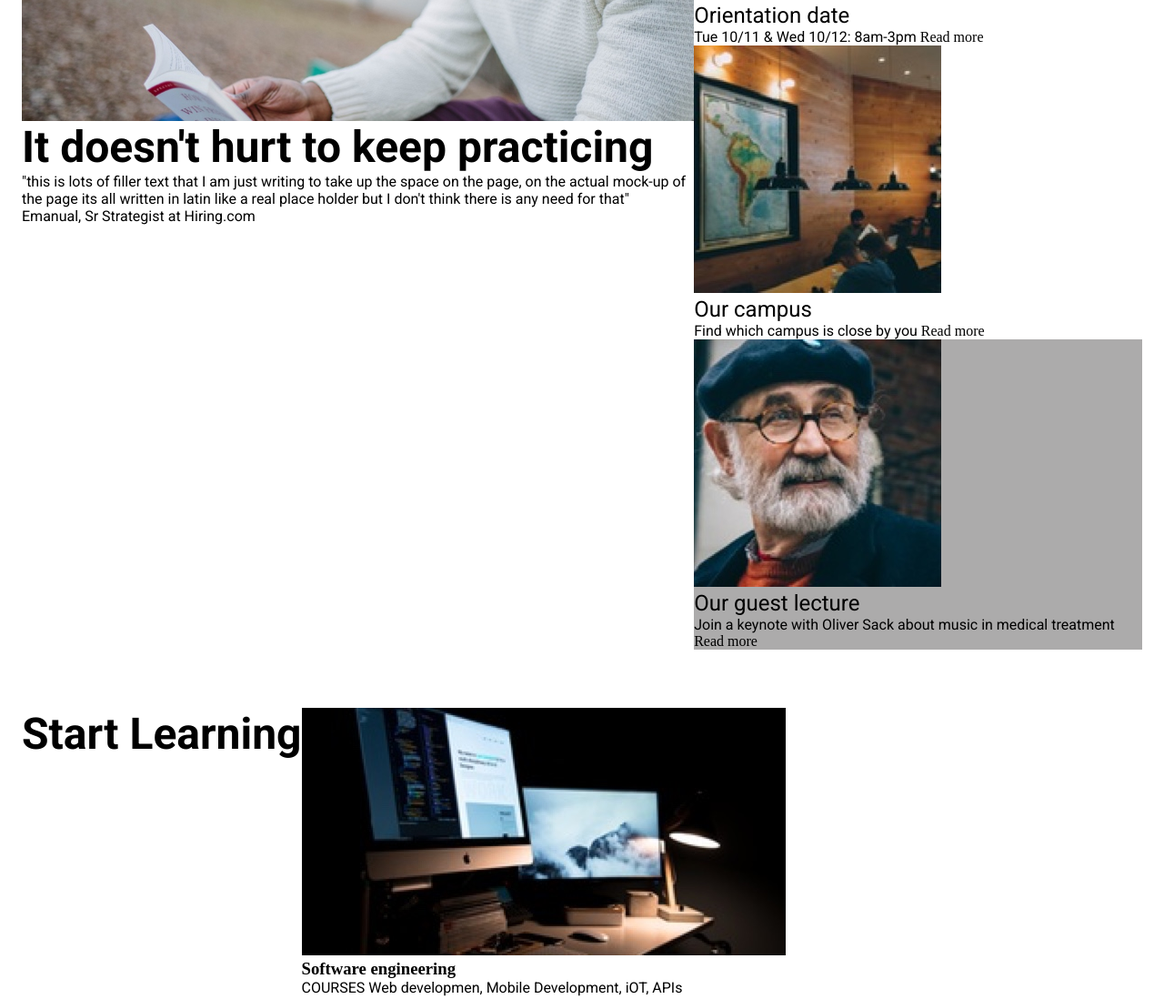
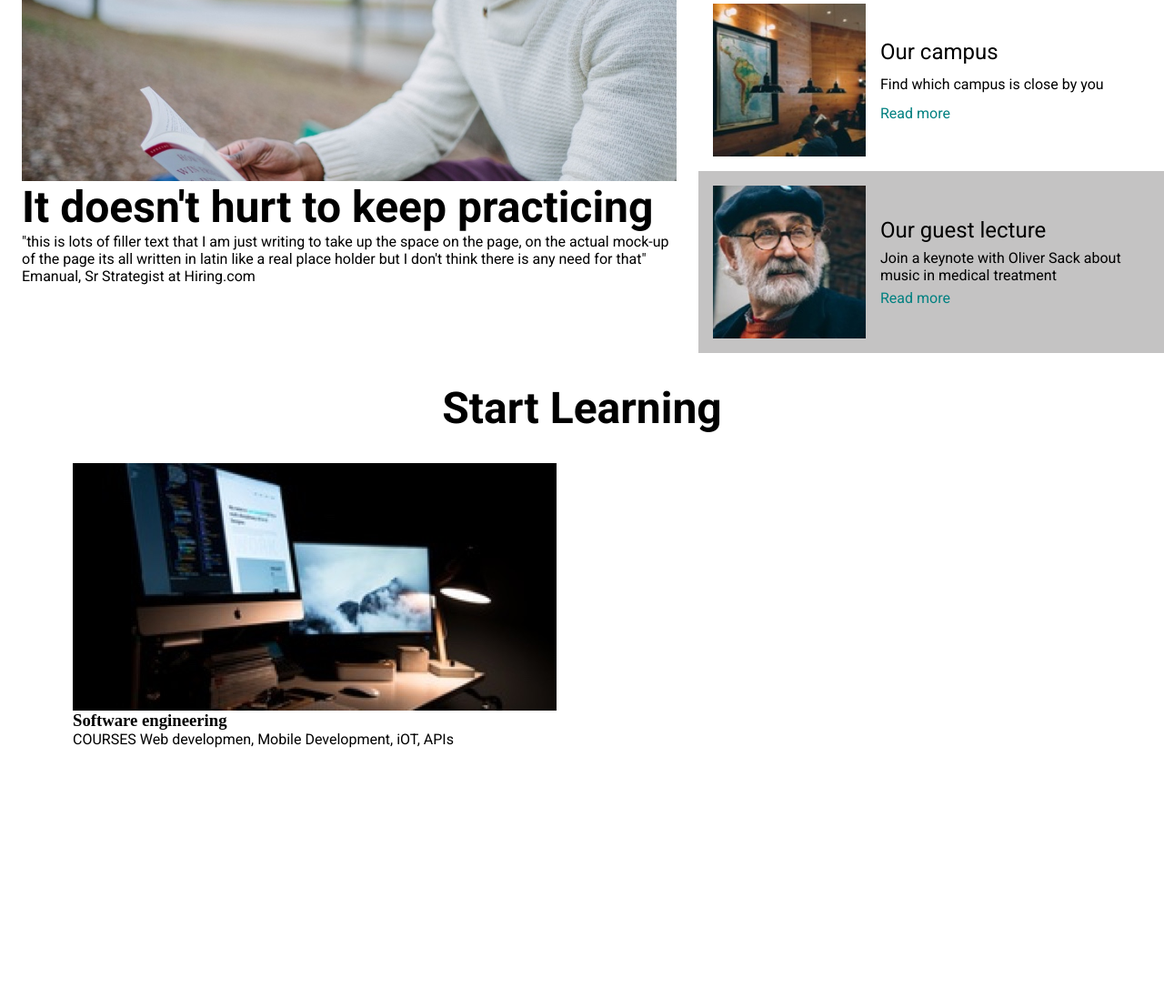
Before and after one commit to pepalms/colmar, a plain HTML site: page index.html in a window 1280 px wide. Shown: the part 888-1986 px from the top of the page at 91% size. After the commit the page ends 1742 px from the top, so only its background shows below. Drawn offline with Linux system fonts and the light colour scheme.

Commit message:
added another banner

```diff
--- a/resources/CSS/style.css
+++ b/resources/CSS/style.css
@@ -33,27 +33,29 @@ header ul li{
 a{
     text-decoration: none;
     color: black;
+    font-family: 'Roboto', sans-serif;
 }
 
 /*banner section*/
 
 .container{
     display: flex;
-    padding: 2rem 1.5rem;
-
+    flex-wrap: wrap;
 
 }
 
 .gray{
-    background-color: rgb(172, 171, 171);
+    background-color: rgb(196, 195, 195);
 }
 
 .img-container{
-    max-width: 60%;
-
+    width: 60%;
+    flex-shrink: 0;
+    padding: 2rem 1.5rem ;
+    box-sizing: border-box;
 }
 
-.img-container img{
+img{
     max-width: 100%;
     height: auto;
     display:block
@@ -65,7 +67,7 @@ a{
     flex-flow: row wrap;
     align-content: space-around;
     padding: 5%;
-
+    box-sizing: border-box;
     text-align: left;
 }
 
@@ -88,12 +90,62 @@ h2{
 button{
     font-size:1.5rem ;
     border-radius: 0.25rem;
-    padding: 1rem;
+    padding: 0.5rem 3rem;
     margin: 0 auto;
     transition: 0.5s ease 0s;
+    color:white;
+    background-color: rgb(90, 89, 89);
 
 }
 
 button:hover{
     background-color: teal;
 }
+
+/*first white section*/
+.column{
+    display:flex;
+    flex-direction: column;
+    width:40%;
+    box-sizing:border-box;
+    padding-top: 1rem;
+
+}
+
+.card{
+    display:flex;
+    padding:1rem;
+}
+
+.card-information{
+    display:flex;
+    justify-content: space-around;
+    flex-direction: column;
+    width:65%;
+    padding: 2rem 1rem;
+    box-sizing: border-box;
+}
+
+.small-img{
+    max-width:35%;
+    height:auto;
+    flex-shrink: 0;
+
+}
+
+.column a{
+    color: teal;
+}
+
+/*Courses sesction*/
+
+#learning{
+    display:block;
+    padding-top: 2rem;
+    width:100%;
+    text-align: center;
+}
+
+.courses{
+    padding: 2rem 5rem;
+}
```
Also changed, not shown: 1 other file.
